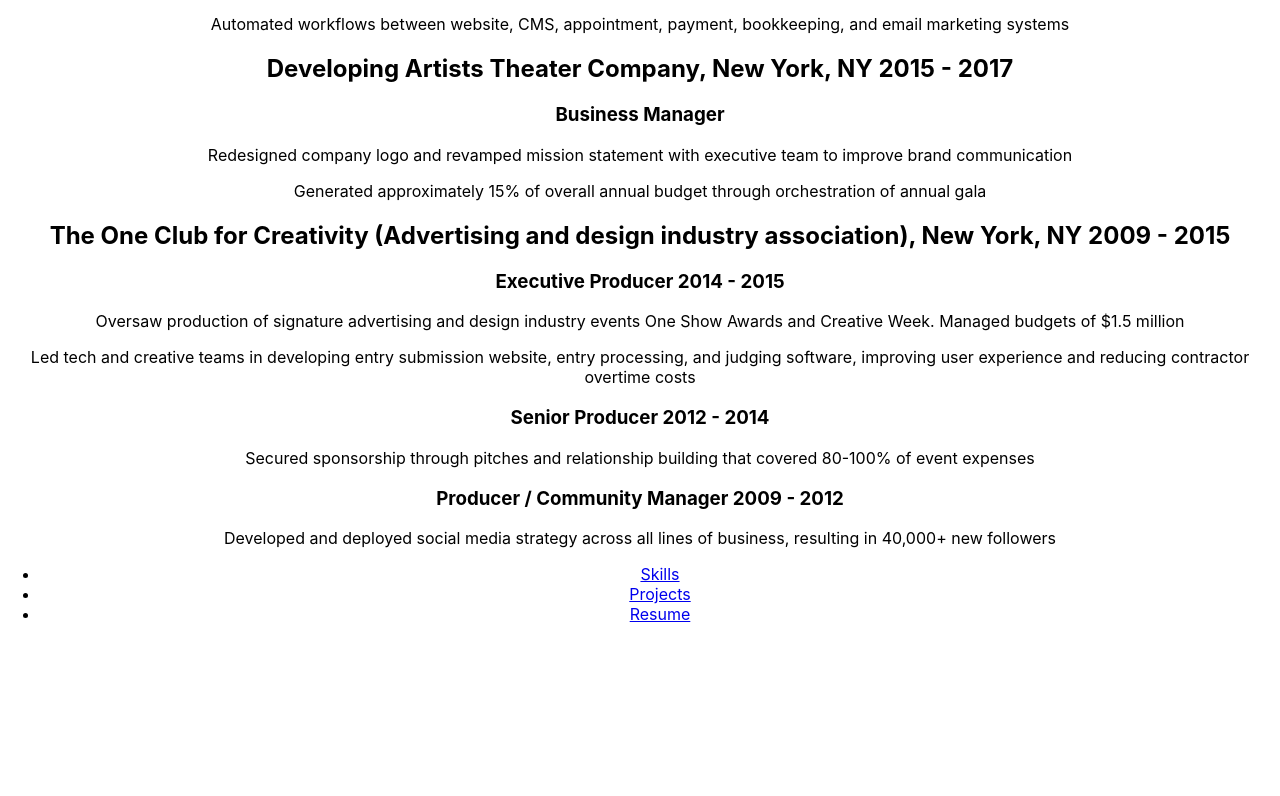
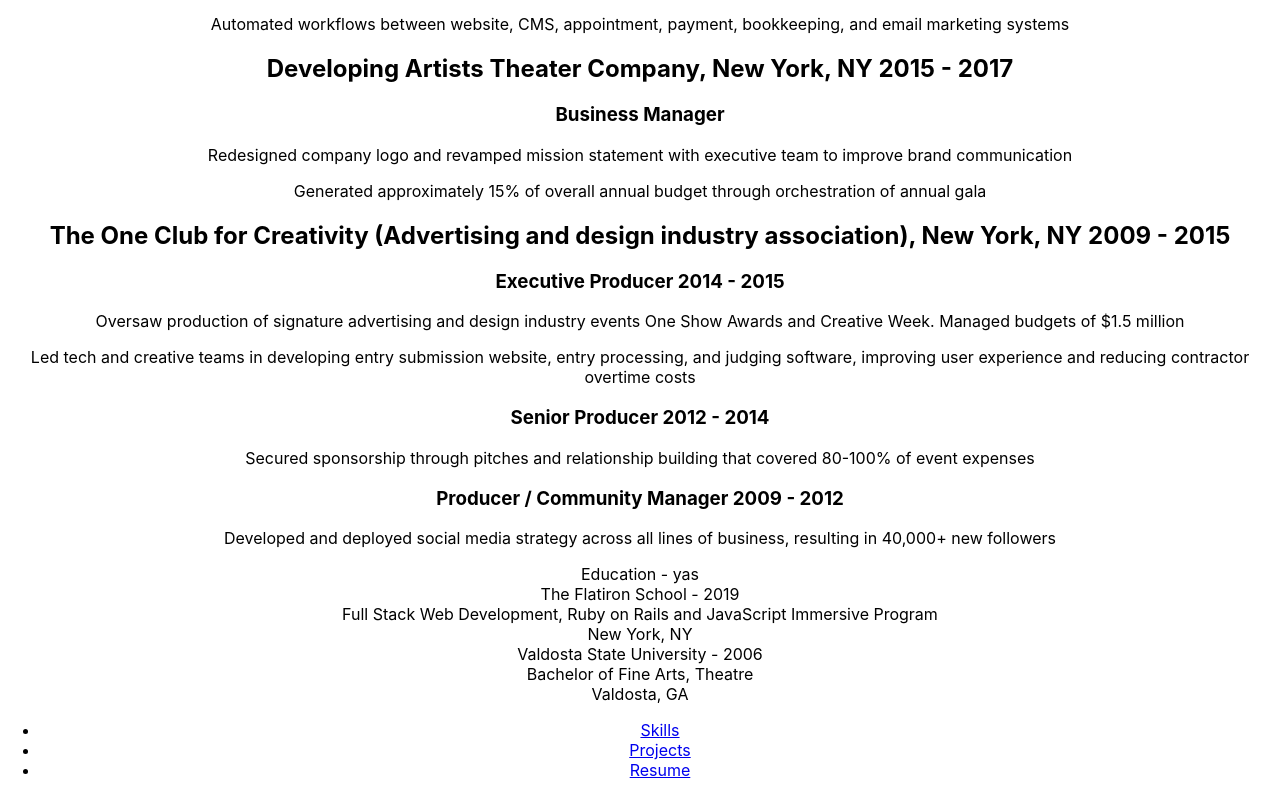
Before and after one commit to chrisbellcodes/chrisbellcodes-site, a React (Create React App) app: page / in a window 1280 px wide. Shown: the part 1105-1901 px from the top of the page. Before the commit the page ends 1745 px from the top, so only its background shows below. Built offline with nearby package versions, Linux system fonts and the light colour scheme.

Commit message:
feat(codespg): render edu data

```diff
--- /dev/null
+++ b/src/containers/Education.js
@@ -0,0 +1,29 @@
+import React from 'react'
+import resumeData from '../reusmeData'
+
+const Education = () => {
+    const { education } = resumeData;
+
+    const displayEdu = () => {
+        let schools = education.map((edu, i) => {
+            return(
+                <React.Fragment key={i}>
+                    <div>{edu.school} - {edu.endDate}</div>
+                    <div>{edu.studies}</div>
+                    <div>{edu.location}</div>
+                </React.Fragment>
+            )
+        })
+        return schools
+    }
+
+
+    return (
+        <div>
+            Education - yas
+            {displayEdu()}
+        </div>
+    )
+}
+
+export default Education
--- a/src/pages/Codes.js
+++ b/src/pages/Codes.js
@@ -4,6 +4,7 @@
 import Projects from '../containers/Projects';
 import Resume from '../containers/Resume';
 import Skills from '../containers/Skills';
+import Education from '../containers/Education';
 
 const Codes = () => {
     let { url } = useRouteMatch();
@@ -17,6 +18,7 @@
             <Skills />
             <Projects />
             <Resume />
+            <Education />
             {/* Sets up links */}
             <ul>
                 <li>
```
